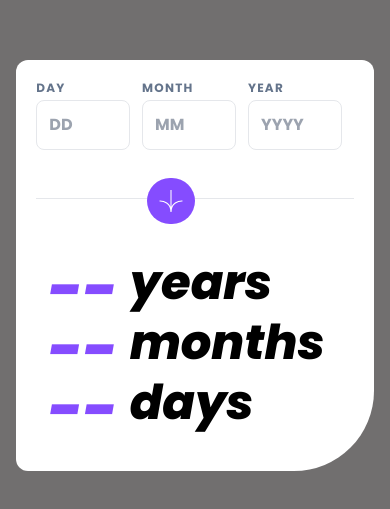
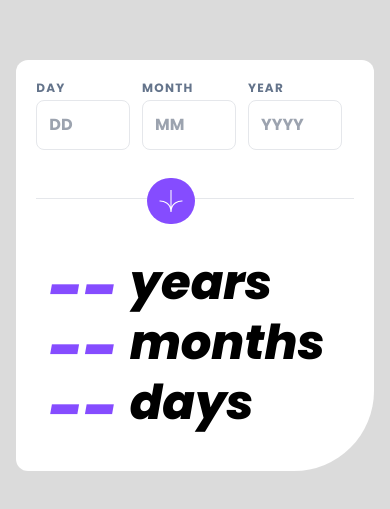
Before and after one commit to kristiansnts/fem-age-calculator, a React (Vite) app: page / in a window 390 px wide. Shown: the part 157-666 px from the top of the page. Built offline with nearby package versions, Linux system fonts and the light colour scheme.

Commit message:
responsive style done

```diff
--- a/src/App.jsx
+++ b/src/App.jsx
@@ -4,23 +4,23 @@ function App() {
 
   return (
     <main id="app" className="h-screen flex items-center justify-center">
-      <div className="bg-white p-5 w-11/12 max-w-3xl rounded-t-xl rounded-bl-xl rounded-br-[80px]">
-      <form id="inputs" className="flex justify-between ">
+      <div className="bg-white p-5 w-11/12 max-w-xl rounded-t-xl rounded-bl-xl rounded-br-[80px]">
+      <form id="inputs" className="flex justify-between md:w-10/12">
         <div className="input__group mr-3 w-25">
           <span className="block mb-1 text-slate-500 text-xs tracking-widest uppercase">Day</span>
-          <input className="w-full border p-3 rounded-lg" type="number" name="day" placeholder="DD" />
+          <input className="w-full border p-3 rounded-lg focus:outline-primary-purple" type="number" name="day" placeholder="DD" />
         </div>
         <div className="input__group mr-3 w-25">
           <span className="block mb-1 text-slate-500 text-xs tracking-widest uppercase">Month</span>
-          <input className="w-full border p-3 rounded-lg" type="number" name="month" placeholder="MM"/>
+          <input className="w-full border p-3 rounded-lg focus:outline-primary-purple" type="number" name="month" placeholder="MM"/>
         </div>
         <div className="input__group mr-3 w-25">
           <span className="block mb-1 text-slate-500 text-xs tracking-widest uppercase">Year</span>
-          <input className="w-full border p-3 rounded-lg" type="number" name="year" placeholder="YYYY"/>
+          <input className="w-full border p-3 rounded-lg focus:outline-primary-purple" type="number" name="year" placeholder="YYYY"/>
         </div>
       </form>
       <div className="separator my-12 border-b relative cursor-pointer">
-        <img src={ArrowIcon} alt="" className="bg-primary-purple rounded-full w-12 p-3 absolute -top-5 right-1/2" />
+        <img src={ArrowIcon} alt="" className="bg-primary-purple rounded-full w-12 p-3 md:p-3 md:w-20 md:-top-9 absolute -top-5 right-1/2 md:right-0 hover:bg-black active:bg-black focus:bg-black" />
       </div>
       <div id="result" className="p-3">
           <div className="year__result text-5xl flex items-start italic font-bold"><span className="text-6xl text-primary-purple mr-3">--</span> years</div>
--- a/src/index.css
+++ b/src/index.css
@@ -4,6 +4,6 @@
 
 @layer base {
     body {
-        @apply bg-smokey-grey;
+        @apply bg-light-grey;
     }
 }
```
